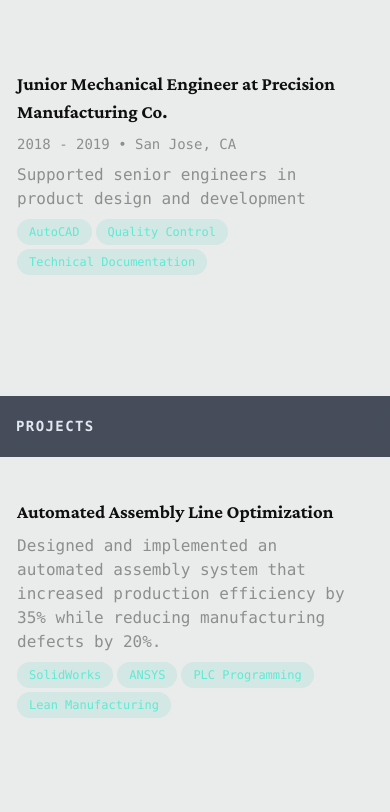
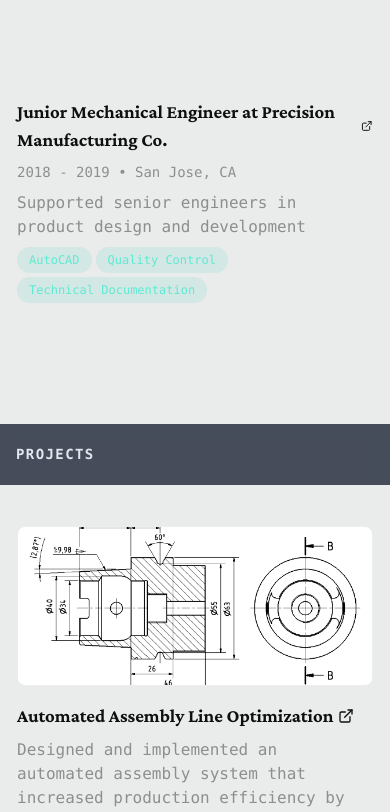
Before and after one commit to bmanley95/mech-eng-portfolio, a React (Vite) app: page / in a window 390 px wide. Shown: the part 1525-2337 px from the top of the page. Built offline with nearby package versions, Linux system fonts and the light colour scheme; a web font is replaced by a local one.

Commit message:
feat: wip
Signed-off-by: Bryce McMath (GitKraken) <bryce.j.mcmath@gmail.com>

```diff
--- a/src/pages/Home.module.css
+++ b/src/pages/Home.module.css
@@ -5,6 +5,14 @@
   padding: var(--space-3xl) var(--space-xl);
   overflow: hidden;
   position: relative;
+}
+
+/* Custom cursor for clickable links */
+a:hover,
+button:hover,
+.experienceItem:hover,
+.projectItem:hover {
+  cursor: url('cursor_compass.png'), pointer;
 }
 
 .layoutGrid {
@@ -160,6 +168,11 @@
   flex-direction: column;
 }
 
+.section:last-child {
+  margin-bottom: 0;
+  padding: 0 var(--space-lg);
+}
+
 .sectionTitle {
   display: none;
 }
@@ -184,6 +197,9 @@
   transition: all 0.3s ease;
   cursor: pointer;
   position: relative;
+  display: block;
+  text-decoration: none;
+  color: inherit;
 }
 
 .experienceItem:hover {
@@ -195,6 +211,10 @@
 }
 
 .experienceItem:hover .experienceTitle {
+  color: var(--color-accent) !important;
+}
+
+.experienceItem:hover .experienceTitle svg {
   color: var(--color-accent) !important;
 }
 
@@ -216,6 +236,33 @@
   transition: all 0.3s ease;
   cursor: pointer;
   position: relative;
+  display: flex;
+  gap: var(--space-lg);
+  align-items: flex-start;
+  text-decoration: none;
+  color: inherit;
+}
+
+.projectThumbnail {
+  flex-shrink: 0;
+  width: 150px;
+  height: 90px;
+  border-radius: var(--radius-md);
+  overflow: hidden;
+  border: 1px solid rgba(255, 255, 255, 0.1);
+  transition: all 0.3s ease;
+}
+
+.projectThumbnail img {
+  width: 100%;
+  height: 100%;
+  object-fit: cover;
+  transition: transform 0.3s ease;
+}
+
+.projectContent {
+  flex: 1;
+  min-width: 0;
 }
 
 .projectItem:hover {
@@ -228,6 +275,18 @@
 
 .projectItem:hover .projectTitle {
   color: var(--color-accent) !important;
+}
+
+.projectItem:hover .projectTitle svg {
+  color: var(--color-accent) !important;
+}
+
+.projectItem:hover .projectThumbnail {
+  border-color: rgba(13, 148, 136, 0.3);
+}
+
+.projectItem:hover .projectThumbnail img {
+  transform: scale(1.05);
 }
 
 .projectSection:hover .projectItem:not(:hover) {
@@ -296,6 +355,12 @@
     padding-left: var(--space-lg) !important;
     padding-right: var(--space-lg) !important;
   }
+
+  /* Project thumbnail sizing for desktop */
+  .projectThumbnail {
+    width: 150px;
+    height: 90px;
+  }
 }
 
 /* Desktop layout between 1025px and 1280px */
@@ -354,6 +419,12 @@
   .aboutContent {
     padding-left: var(--space-lg) !important;
     padding-right: var(--space-lg) !important;
+  }
+
+  /* Project thumbnail sizing for desktop */
+  .projectThumbnail {
+    width: 150px;
+    height: 90px;
   }
 }
 
@@ -419,6 +490,22 @@
   .groupB {
     display: none;
   }
+
+  /* Mobile project thumbnails */
+  .projectThumbnail {
+    width: 100px;
+    height: 60px;
+  }
+
+  .projectItem {
+    flex-direction: column;
+    gap: var(--space-md);
+  }
+
+  .projectItem .projectThumbnail {
+    width: 100%;
+    height: 160px;
+  }
 }
 
 @media (max-width: 640px) {
--- a/src/pages/Home.tsx
+++ b/src/pages/Home.tsx
@@ -1,5 +1,5 @@
 import { useState, useEffect } from 'react'
-import { Github, Linkedin, Mail, MapPin } from 'lucide-react'
+import { Github, Linkedin, Mail, MapPin, ExternalLink } from 'lucide-react'
 import styles from './Home.module.css'
 import { portfolioConfig } from '../data/portfolioConfig'
 
@@ -28,8 +28,6 @@ function Home() {
   }
 
   useEffect(() => {
-    let resizeTimeout: number
-
     const handleScroll = () => {
       const rightColumn = document.querySelector(`.${styles.rightColumn}`)
       if (!rightColumn) return
@@ -128,9 +126,6 @@ function Home() {
 
     // Handle window resize to update scroll behavior
     const handleResize = () => {
-      // Debounce resize events
-      clearTimeout(resizeTimeout)
-      resizeTimeout = setTimeout(() => {
       // Force re-evaluation of desktop/mobile state
       if (!isDesktop()) {
         // On mobile, make sure we're not preventing any scroll events
@@ -148,7 +143,6 @@ function Home() {
           rightColumn.style.overflowY = 'auto'
         }
       }
-      }, 100)
     }
 
     window.addEventListener('resize', handleResize)
@@ -161,7 +155,6 @@ function Home() {
       document.removeEventListener('mouseleave', handleMouseLeave)
       window.removeEventListener('wheel', handlePageScroll)
       window.removeEventListener('resize', handleResize)
-      clearTimeout(resizeTimeout)
     }
   }, [])
 
@@ -263,16 +256,40 @@ function Home() {
             <h2 className={styles.sectionTitle}>Experience</h2>
             <div className={styles.sectionContent}>
               {portfolioConfig.workExperience.map((job, index) => (
-                <div key={index} className={styles.experienceItem}>
+                <a
+                  key={index}
+                  href="#"
+                  target="_blank"
+                  rel="noopener noreferrer"
+                  className={styles.experienceItem}
+                  onClick={(e) => {
+                    e.preventDefault()
+                    // Placeholder - replace with actual URL logic
+                    window.open(
+                      `https://example.com/experience/${index}`,
+                      '_blank'
+                    )
+                  }}
+                >
                   <h3
                     className={styles.experienceTitle}
                     style={{
                       fontFamily: 'var(--font-heading)',
                       color: 'var(--color-text-primary)',
                       marginBottom: 'var(--space-sm)',
+                      display: 'flex',
+                      alignItems: 'center',
+                      gap: 'var(--space-xs)',
                     }}
                   >
                     {job.title} at {job.company}
+                    <ExternalLink
+                      style={{
+                        width: '1rem',
+                        height: '1rem',
+                        color: 'var(--color-text-primary)',
+                      }}
+                    />
                   </h3>
                   <p
                     style={{
@@ -308,7 +325,7 @@ function Home() {
                       </span>
                     ))}
                   </div>
-                </div>
+                </a>
               ))}
             </div>
           </section>
@@ -321,16 +338,48 @@ function Home() {
             <h2 className={styles.sectionTitle}>Projects</h2>
             <div className={styles.sectionContent}>
               {portfolioConfig.projects.map((project, index) => (
-                <div key={index} className={styles.projectItem}>
+                <a
+                  key={index}
+                  href="#"
+                  target="_blank"
+                  rel="noopener noreferrer"
+                  className={styles.projectItem}
+                  onClick={(e) => {
+                    e.preventDefault()
+                    // Placeholder - replace with actual URL logic
+                    window.open(
+                      `https://example.com/project/${index}`,
+                      '_blank'
+                    )
+                  }}
+                >
+                  <div className={styles.projectThumbnail}>
+                    <img
+                      src="project_placeholder.png"
+                      alt={`${project.title} thumbnail`}
+                      loading="lazy"
+                    />
+                  </div>
+                  <div className={styles.projectContent}>
                     <h3
                       className={styles.projectTitle}
                       style={{
                         fontFamily: 'var(--font-heading)',
                         color: 'var(--color-text-primary)',
                         marginBottom: 'var(--space-sm)',
+                        display: 'flex',
+                        alignItems: 'center',
+                        gap: 'var(--space-xs)',
                       }}
                     >
                       {project.title}
+                      <ExternalLink
+                        style={{
+                          width: '1rem',
+                          height: '1rem',
+                          color: 'var(--color-text-primary)',
+                        }}
+                      />
                     </h3>
                     <p style={{ marginBottom: 'var(--space-sm)' }}>
                       {project.description}
@@ -358,6 +407,7 @@ function Home() {
                       ))}
                     </div>
                   </div>
+                </a>
               ))}
             </div>
           </section>
```
Also changed, not shown: public/cursor_tools.png (deleted), public/cursor_triangle_ruler.png (deleted). Lines whose indentation alone changed are shown as unchanged.
